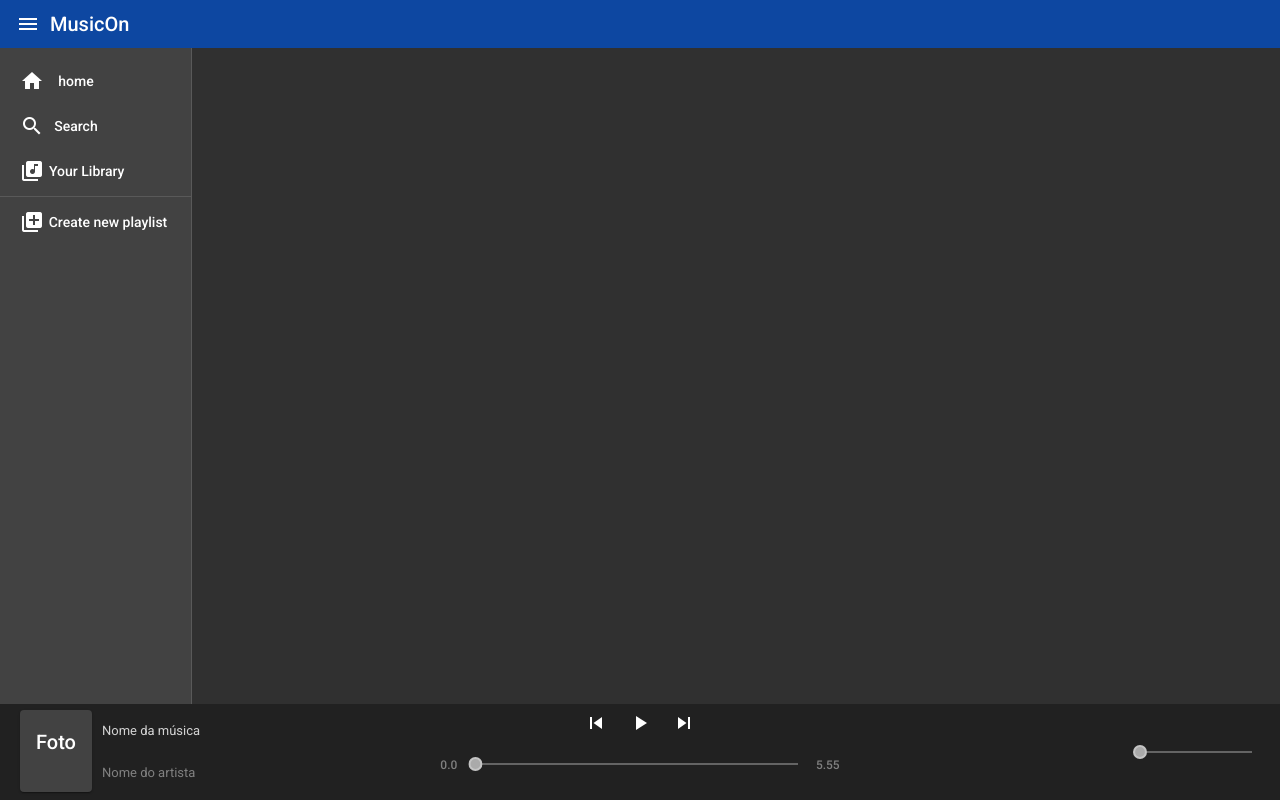
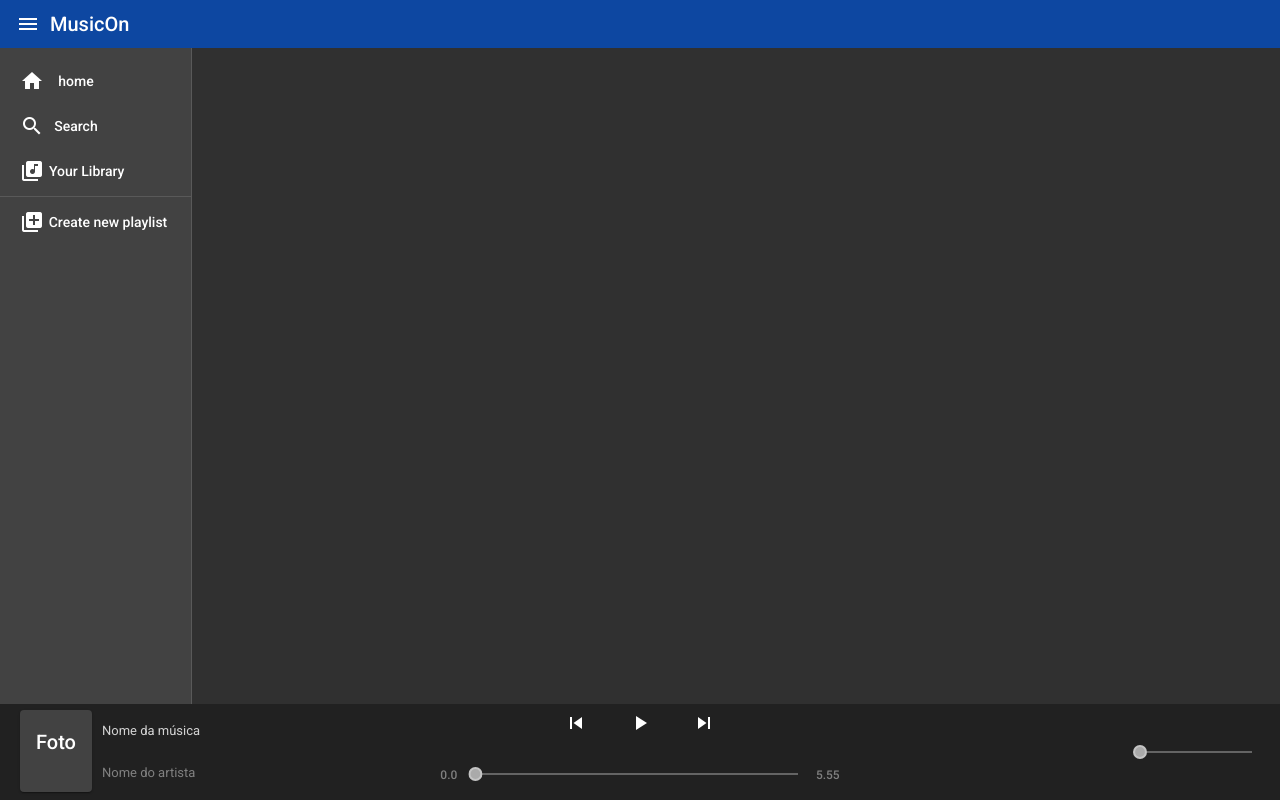
Before and after one commit to gpmatheus/MusicOn, an Angular app in the folder front-music-on/: page / in a window 1280 px wide. Built offline with nearby package versions, Linux system fonts and the light colour scheme.

Commit message:
refactored for better styling

```diff
--- a/front-music-on/src/app/main-screen/player-bar/player-bar.component.css
+++ b/front-music-on/src/app/main-screen/player-bar/player-bar.component.css
@@ -78,3 +78,15 @@ mat-icon {
   padding: 10px;
   margin: 0px 10px;
 }
+
+.icon {
+  padding: 10px;
+}
+
+/* .main-icon {
+  font-size: 35px;
+}
+
+.secondary-icon {
+  font-size: 30px;
+} */
--- a/front-music-on/src/app/main-screen/player-bar/player-bar.component.html
+++ b/front-music-on/src/app/main-screen/player-bar/player-bar.component.html
@@ -8,9 +8,9 @@
   </div>
   <div class="controllers-and-feedback-div">
     <div class="controllers-div">
-      <mat-icon>skip_previous</mat-icon>
-      <mat-icon>play_arrow</mat-icon>
-      <mat-icon>skip_next</mat-icon>
+      <mat-icon class="icon secondary-icon">skip_previous</mat-icon>
+      <mat-icon class="icon main-icon">play_arrow</mat-icon>
+      <mat-icon class="icon secondary-icon">skip_next</mat-icon>
     </div>
     <div class="feedback-div">
       <p id="current-song-part">0.0</p>
```
